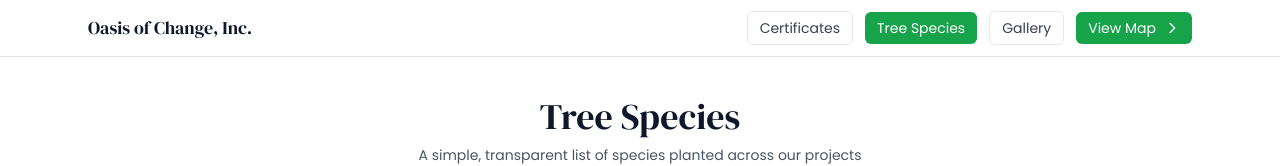
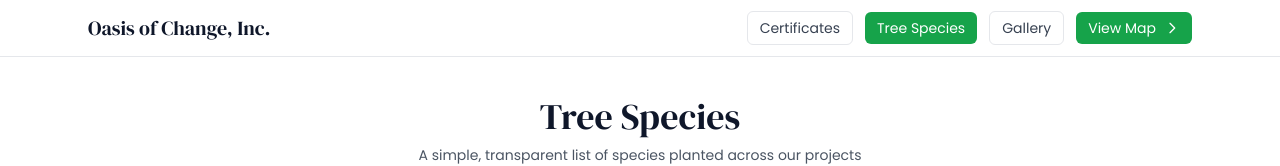
Before and after one commit to web-ready/oasis-of-change-impact-report, a plain HTML site: page species.html in a window 1280 px wide. Shown: the top 166 px of the page. Drawn offline with nearby package versions, Linux system fonts and the light colour scheme.

Commit message:
updated font size of name

```diff
--- a/species.html
+++ b/species.html
@@ -40,7 +40,7 @@
         <div class="max-w-6xl mx-auto px-4 sm:px-6">
             <div class="flex items-center justify-between h-14 relative">
                 <div class="flex items-center">
-                    <a href="/final_dashboard.html" class="font-serif text-lg text-deep-forest hover:text-brand-green transition">Oasis of Change, Inc.</a>
+                    <a href="/final_dashboard.html" class="font-serif text-xl text-deep-forest hover:text-brand-green transition">Oasis of Change, Inc.</a>
                 </div>
 
                 <div class="hidden md:flex items-center gap-3">
```
